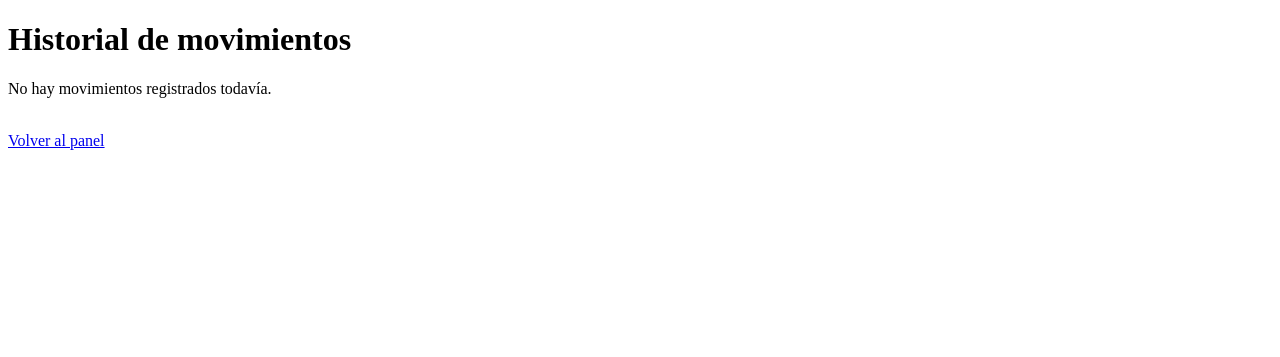
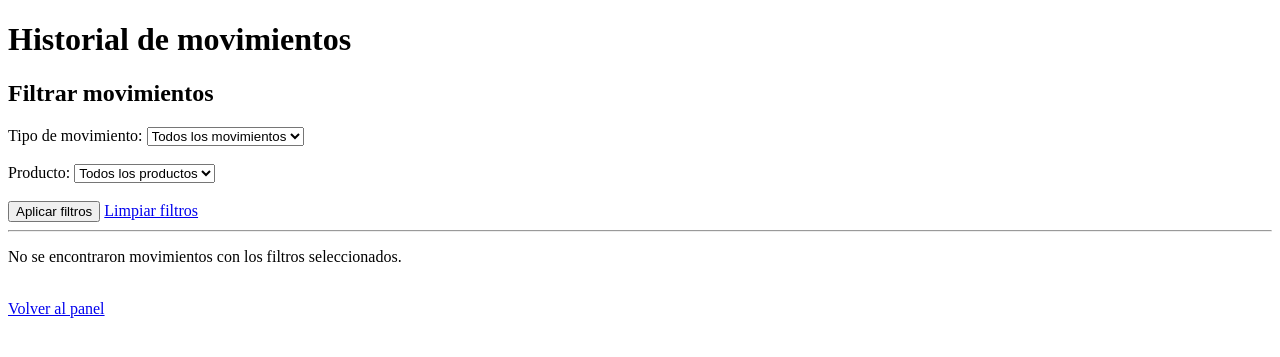
Before and after one commit to FernandoAlvarezUTEM/TecnoStock, a PHP site: page /productos/historial.php in a window 1280 px wide. Shown: the top 357 px of the page. Run offline with PHP 8.4, Linux system fonts and the light colour scheme; the visitor is signed in with stand-in values (Sample User, id 1); data that the repository does not hold is empty.

Commit message:
Agrega filtros al historial de movimientos

```diff
--- a/productos/historial.php
+++ b/productos/historial.php
@@ -1,9 +1,45 @@
+
 <?php
+
 require_once "../config/verificar_sesion.php";
 require_once "../config/conexion.php";
 
-// Consultar el historial de movimientos
-$consulta = $conexion->query("
+$movimientos = [];
+$productos = [];
+$error = "";
+
+// Obtener filtros
+$tipo = $_GET["tipo"] ?? "";
+
+if (!in_array($tipo, ["entrada", "salida"], true)) {
+    $tipo = "";
+}
+
+$id_producto = filter_input(INPUT_GET, "id_producto", FILTER_VALIDATE_INT);
+
+if (!$id_producto || $id_producto <= 0) {
+    $id_producto = null;
+}
+
+try {
+
+    // Obtener productos que tienen movimientos
+    // Incluye también los productos inactivos
+    $consulta_productos = $conexion->query("
+        SELECT DISTINCT
+            p.id_producto,
+            p.codigo,
+            p.nombre
+        FROM productos p
+        INNER JOIN movimientos m
+            ON p.id_producto = m.id_producto
+        ORDER BY p.nombre ASC
+    ");
+
+    $productos = $consulta_productos->fetchAll(PDO::FETCH_ASSOC);
+
+    // Construir consulta del historial
+    $sql = "
         SELECT
             m.id_movimiento,
             m.fecha_hora,
@@ -18,25 +54,123 @@ $consulta = $conexion->query("
             ON m.id_producto = p.id_producto
         INNER JOIN usuarios u
             ON m.id_usuario = u.id_usuario
+        WHERE 1 = 1
+    ";
+
+    $parametros = [];
+
+    // Aplicar filtro por tipo
+    if ($tipo !== "") {
+        $sql .= " AND m.tipo = ?";
+        $parametros[] = $tipo;
+    }
+
+    // Aplicar filtro por producto
+    if ($id_producto !== null) {
+        $sql .= " AND m.id_producto = ?";
+        $parametros[] = $id_producto;
+    }
+
+    $sql .= "
         ORDER BY m.fecha_hora DESC, m.id_movimiento DESC
-");
+    ";
+
+    $consulta = $conexion->prepare($sql);
+    $consulta->execute($parametros);
 
     $movimientos = $consulta->fetchAll(PDO::FETCH_ASSOC);
+
+} catch (PDOException $e) {
+
+    $error = "No se pudo cargar el historial de movimientos.";
+
+}
+
 ?>
 
 <!DOCTYPE html>
 <html lang="es">
+
 <head>
     <meta charset="UTF-8">
     <title>Historial de movimientos - TecnoStock</title>
 </head>
+
 <body>
 
     <h1>Historial de movimientos</h1>
 
+    <?php if ($error !== ""): ?>
+
+        <p style="color: red;">
+            <?php echo htmlspecialchars($error, ENT_QUOTES, "UTF-8"); ?>
+        </p>
+
+    <?php else: ?>
+
+        <h2>Filtrar movimientos</h2>
+
+        <form action="historial.php" method="GET">
+
+            <label for="tipo">Tipo de movimiento:</label>
+
+            <select name="tipo" id="tipo">
+
+                <option value="">Todos los movimientos</option>
+
+                <option value="entrada"
+                    <?php echo $tipo === "entrada" ? "selected" : ""; ?>>
+                    Entradas
+                </option>
+
+                <option value="salida"
+                    <?php echo $tipo === "salida" ? "selected" : ""; ?>>
+                    Salidas
+                </option>
+
+            </select>
+
+            <br><br>
+
+            <label for="id_producto">Producto:</label>
+
+            <select name="id_producto" id="id_producto">
+
+                <option value="">Todos los productos</option>
+
+                <?php foreach ($productos as $producto): ?>
+
+                    <option
+                        value="<?php echo (int) $producto["id_producto"]; ?>"
+                        <?php echo (int) $id_producto === (int) $producto["id_producto"] ? "selected" : ""; ?>
+                    >
+                        <?php
+                        echo htmlspecialchars(
+                            $producto["codigo"] . " - " . $producto["nombre"],
+                            ENT_QUOTES,
+                            "UTF-8"
+                        );
+                        ?>
+                    </option>
+
+                <?php endforeach; ?>
+
+            </select>
+
+            <br><br>
+
+            <button type="submit">Aplicar filtros</button>
+
+            <a href="historial.php">Limpiar filtros</a>
+
+        </form>
+
+        <hr>
+
         <?php if (count($movimientos) > 0): ?>
 
             <table border="1" cellpadding="8">
+
                 <thead>
                     <tr>
                         <th>Fecha y hora</th>
@@ -49,44 +183,60 @@ $movimientos = $consulta->fetchAll(PDO::FETCH_ASSOC);
                 </thead>
 
                 <tbody>
+
                     <?php foreach ($movimientos as $movimiento): ?>
+
                         <tr>
+
                             <td>
-                            <?php echo htmlspecialchars($movimiento["fecha_hora"]); ?>
+                                <?php echo htmlspecialchars($movimiento["fecha_hora"], ENT_QUOTES, "UTF-8"); ?>
                             </td>
 
                             <td>
-                            <?php echo htmlspecialchars(ucfirst($movimiento["tipo"])); ?>
+                                <?php echo htmlspecialchars(ucfirst($movimiento["tipo"]), ENT_QUOTES, "UTF-8"); ?>
                             </td>
 
                             <td>
                                 <?php
                                 echo htmlspecialchars(
-                                $movimiento["codigo"] . " - " .
-                                $movimiento["producto"]
+                                    $movimiento["codigo"] . " - " . $movimiento["producto"],
+                                    ENT_QUOTES,
+                                    "UTF-8"
                                 );
                                 ?>
                             </td>
 
                             <td>
-                            <?php echo htmlspecialchars($movimiento["cantidad"]); ?>
+                                <?php echo htmlspecialchars((string) $movimiento["cantidad"], ENT_QUOTES, "UTF-8"); ?>
                             </td>
 
                             <td>
-                            <?php echo htmlspecialchars($movimiento["observacion"] ?? "Sin observación"); ?>
+                                <?php
+                                echo htmlspecialchars(
+                                    $movimiento["observacion"] ?? "Sin observación",
+                                    ENT_QUOTES,
+                                    "UTF-8"
+                                );
+                                ?>
                             </td>
 
                             <td>
-                            <?php echo htmlspecialchars($movimiento["usuario"]); ?>
+                                <?php echo htmlspecialchars($movimiento["usuario"], ENT_QUOTES, "UTF-8"); ?>
                             </td>
+
                         </tr>
+
                     <?php endforeach; ?>
+
                 </tbody>
+
             </table>
 
         <?php else: ?>
 
-        <p>No hay movimientos registrados todavía.</p>
+            <p>No se encontraron movimientos con los filtros seleccionados.</p>
+
+        <?php endif; ?>
 
     <?php endif; ?>
 
```
Lines whose indentation alone changed are shown as unchanged.
